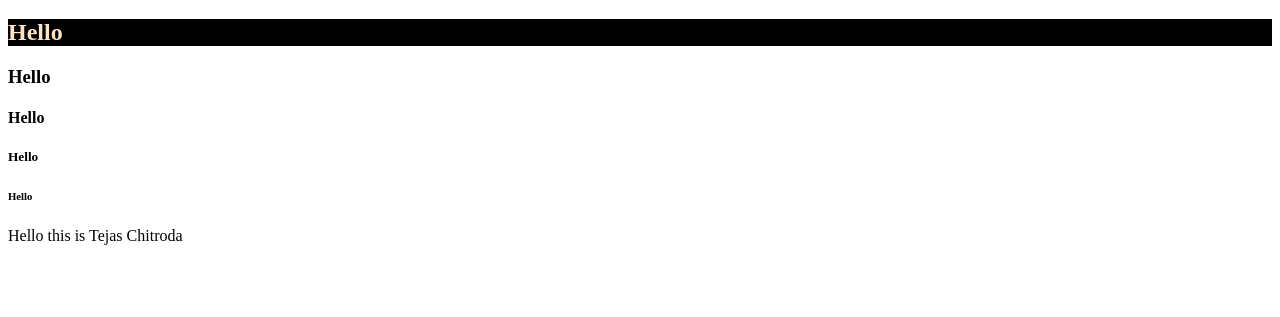
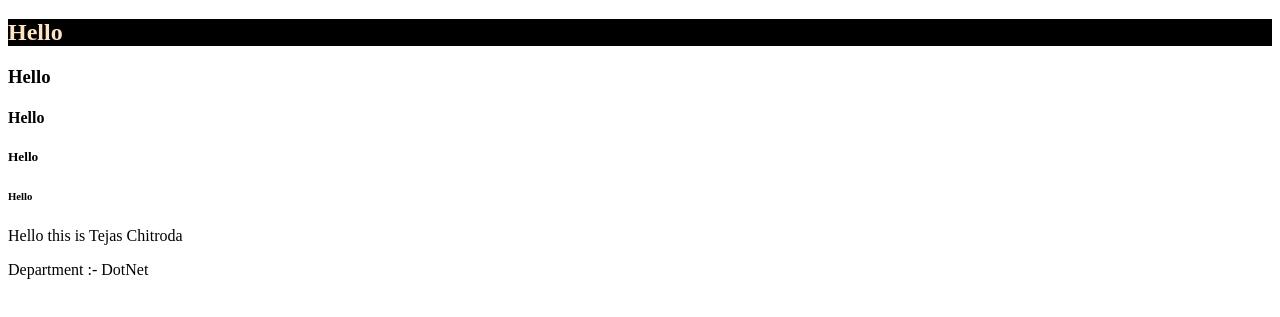
Before and after one commit to Tejas-Chitroda/Final-Practical, a plain HTML site: page index.html in a window 1280 px wide. Shown: the part 61-378 px from the top of the page. Drawn offline with Linux system fonts and the light colour scheme; files that its build step writes are made by us from their sources.

Commit message:
PROJECT-123: This is second commit for new_branch

```diff
--- a/index.html
+++ b/index.html
@@ -15,6 +15,7 @@
     <h5>Hello</h5>
     <h6>Hello</h6>
     <p>Hello this is Tejas Chitroda</p>
+    <p>Department :- DotNet</p>
 
 </body>
 </html>
```
